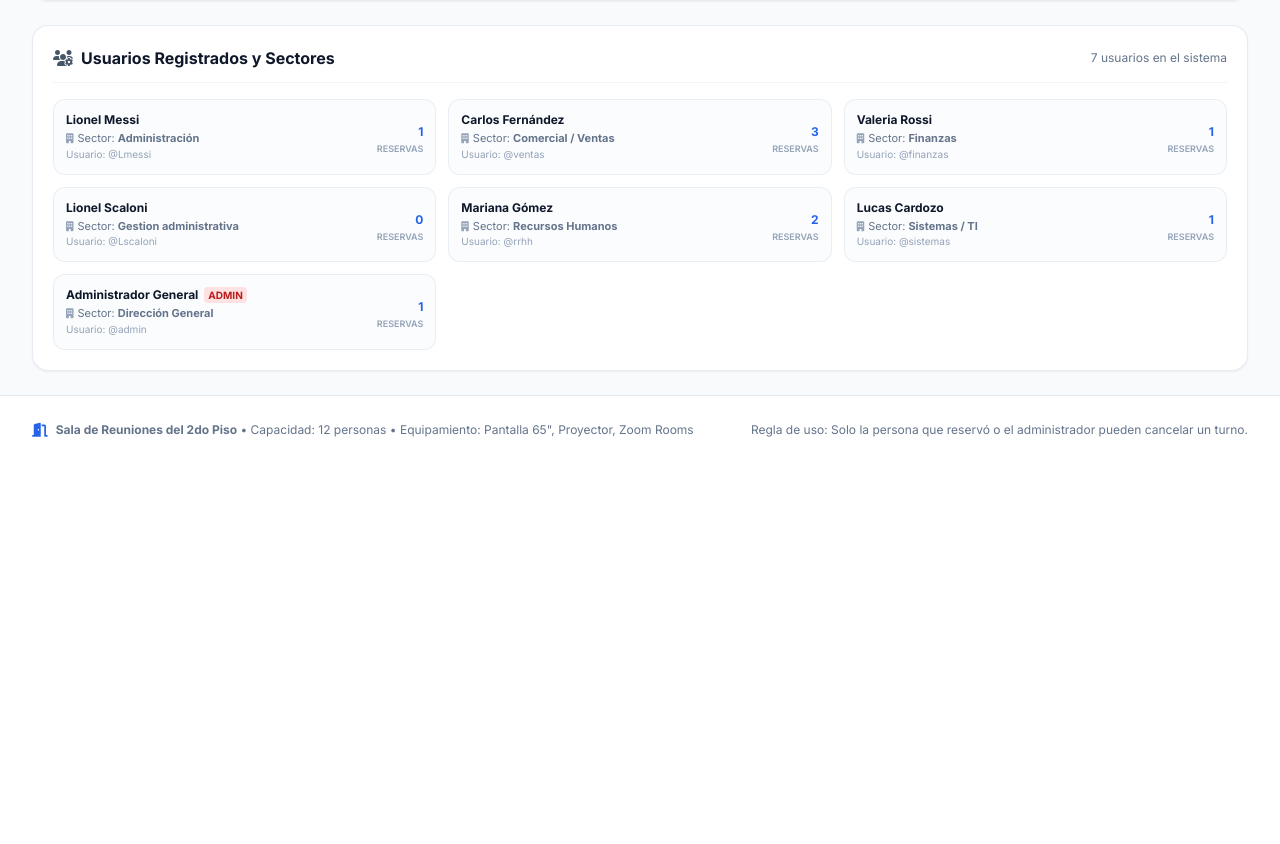
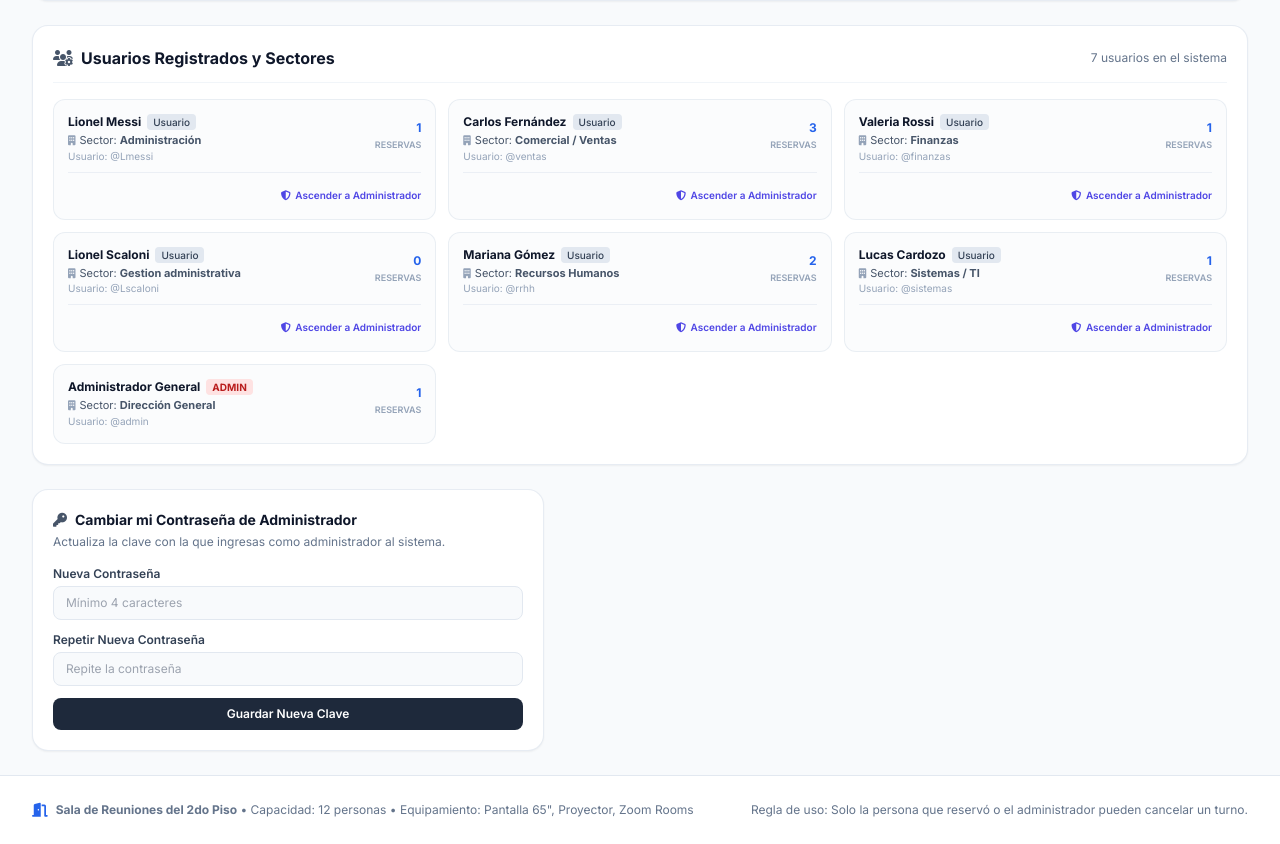
Before and after one commit to SalaReunion/sala-reuniones-piso2, a Flask app: page /admin in a window 1280 px wide. Shown: the part 1456-2300 px from the top of the page. Before the commit the page ends 1893 px from the top, so only its background shows below. Run offline with Flask 3, Linux system fonts and the light colour scheme; a user stored in the database is signed in; data comes from the database, SQL or seed files in the repository; some libraries are stand-ins or nearby versions.

Commit message:
Add files via upload

```diff
--- a/app.py
+++ b/app.py
@@ -623,6 +623,54 @@ def export_csv():
         headers={"Content-Disposition": f"attachment;filename={filename}"}
     )
 
+@app.route("/admin/cambiar-password", methods=["POST"])
+@admin_required
+def admin_change_password():
+    new_password = request.form.get("new_password", "").strip()
+    confirm_password = request.form.get("confirm_password", "").strip()
+
+    if not new_password or len(new_password) < 4:
+        flash("La nueva contraseña debe tener al menos 4 caracteres.", "danger")
+        return redirect(url_for("admin_panel"))
+
+    if new_password != confirm_password:
+        flash("Las contraseñas no coinciden.", "danger")
+        return redirect(url_for("admin_panel"))
+
+    conn = get_db_connection()
+    conn.execute(
+        "UPDATE users SET password_hash = ? WHERE id = ?",
+        (generate_password_hash(new_password), session["user_id"])
+    )
+    conn.commit()
+    conn.close()
+
+    flash("¡Contraseña de administrador actualizada con éxito!", "success")
+    return redirect(url_for("admin_panel"))
+
+@app.route("/admin/usuarios/<int:target_user_id>/toggle-rol", methods=["POST"])
+@admin_required
+def toggle_user_role(target_user_id):
+    if target_user_id == session["user_id"]:
+        flash("No puedes cambiarte el rol a ti mismo.", "warning")
+        return redirect(url_for("admin_panel"))
+
+    conn = get_db_connection()
+    target_user = conn.execute("SELECT * FROM users WHERE id = ?", (target_user_id,)).fetchone()
+    if not target_user:
+        conn.close()
+        flash("Usuario no encontrado.", "danger")
+        return redirect(url_for("admin_panel"))
+
+    new_role = "admin" if target_user["role"] == "user" else "user"
+    conn.execute("UPDATE users SET role = ? WHERE id = ?", (new_role, target_user_id))
+    conn.commit()
+    conn.close()
+
+    action_text = "ahora es Administrador" if new_role == "admin" else "ahora es Usuario regular"
+    flash(f"El usuario {target_user['full_name']} (@{target_user['username']}) {action_text}.", "success")
+    return redirect(url_for("admin_panel"))
+
 if __name__ == "__main__":
     port = int(os.environ.get("PORT", 5000))
     debug_mode = os.environ.get("FLASK_DEBUG", "false").lower() == "true"
--- a/templates/admin.html
+++ b/templates/admin.html
@@ -164,27 +164,72 @@
 
     <div class="grid grid-cols-1 sm:grid-cols-2 md:grid-cols-3 gap-3">
       {% for u in all_users %}
-      <div class="p-3 rounded-xl border border-slate-200/70 bg-slate-50/50 flex items-center justify-between">
+      <div class="p-3.5 rounded-xl border border-slate-200/70 bg-slate-50/50 flex flex-col justify-between gap-2">
+        <div class="flex items-start justify-between gap-2">
           <div>
             <div class="font-bold text-slate-900 text-xs flex items-center gap-1.5">
               {{ u.full_name }}
               {% if u.role == 'admin' %}
-              <span class="bg-red-100 text-red-700 text-[10px] px-1 rounded uppercase font-bold">Admin</span>
+                <span class="bg-red-100 text-red-700 text-[10px] px-1.5 py-0.2 rounded font-bold uppercase">Admin</span>
+              {% else %}
+                <span class="bg-slate-200 text-slate-700 text-[10px] px-1.5 py-0.2 rounded font-medium">Usuario</span>
               {% endif %}
             </div>
-          <div class="text-[11px] text-slate-500 mt-0.5">
+            <div class="text-[11px] text-slate-600 mt-0.5">
               <i class="fa-solid fa-building text-[10px] text-slate-400 mr-1"></i>Sector: <strong>{{ u.sector }}</strong>
             </div>
             <div class="text-[10px] text-slate-400">Usuario: @{{ u.username }}</div>
           </div>
-        <div class="text-right">
+          <div class="text-right flex-shrink-0">
             <span class="text-xs font-bold text-brand-600">{{ u.total_bookings }}</span>
             <div class="text-[9px] text-slate-400 uppercase font-semibold">Reservas</div>
           </div>
+        </div>
+
+        {% if u.id != session.user_id %}
+        <div class="pt-2 border-t border-slate-200/60 flex justify-end">
+          <form action="{{ url_for('toggle_user_role', target_user_id=u.id) }}" method="POST"
+                onsubmit="return confirm('¿Seguro que deseas cambiar el rol de {{ u.full_name }}?');">
+            {% if u.role == 'admin' %}
+              <button type="submit" class="text-[10px] font-semibold text-rose-600 hover:text-rose-700 hover:underline">
+                <i class="fa-solid fa-user-minus mr-0.5"></i> Quitar privilegios de Admin
+              </button>
+            {% else %}
+              <button type="submit" class="text-[10px] font-semibold text-indigo-600 hover:text-indigo-700 hover:underline">
+                <i class="fa-solid fa-shield-halved mr-0.5"></i> Ascender a Administrador
+              </button>
+            {% endif %}
+          </form>
+        </div>
+        {% endif %}
       </div>
       {% endfor %}
     </div>
   </div>
 
+  <!-- CAMBIAR CONTRASEÑA DE ADMINISTRADOR -->
+  <div class="bg-white rounded-2xl border border-slate-200/80 shadow-sm p-5 max-w-lg">
+    <h3 class="text-sm font-bold text-slate-900 flex items-center gap-2 mb-1">
+      <i class="fa-solid fa-key text-slate-600"></i> Cambiar mi Contraseña de Administrador
+    </h3>
+    <p class="text-xs text-slate-500 mb-4">Actualiza la clave con la que ingresas como administrador al sistema.</p>
+
+    <form method="POST" action="{{ url_for('admin_change_password') }}" class="space-y-3">
+      <div>
+        <label for="new_password" class="block text-xs font-semibold text-slate-700 mb-1">Nueva Contraseña</label>
+        <input type="password" id="new_password" name="new_password" required minlength="4" placeholder="Mínimo 4 caracteres"
+               class="w-full px-3 py-2 bg-slate-50 border border-slate-200 rounded-lg text-xs focus:bg-white focus:outline-none focus:ring-2 focus:ring-brand-500">
+      </div>
+      <div>
+        <label for="confirm_password" class="block text-xs font-semibold text-slate-700 mb-1">Repetir Nueva Contraseña</label>
+        <input type="password" id="confirm_password" name="confirm_password" required minlength="4" placeholder="Repite la contraseña"
+               class="w-full px-3 py-2 bg-slate-50 border border-slate-200 rounded-lg text-xs focus:bg-white focus:outline-none focus:ring-2 focus:ring-brand-500">
+      </div>
+      <button type="submit" class="w-full py-2 bg-slate-800 hover:bg-slate-700 text-white font-semibold text-xs rounded-lg transition">
+        Guardar Nueva Clave
+      </button>
+    </form>
+  </div>
+
 </div>
 {% endblock %}
```
Also changed, not shown: templates/login.html (+0 -52 lines). Lines whose indentation alone changed are shown as unchanged.
